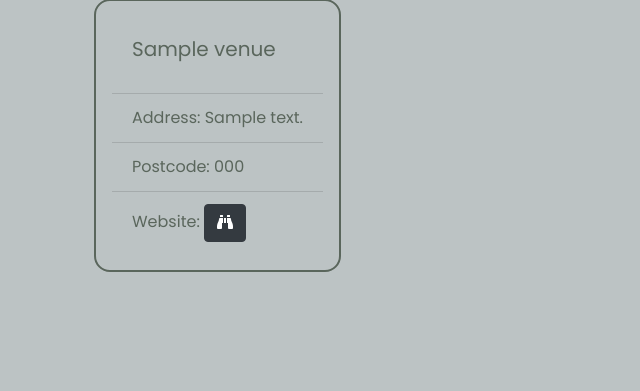
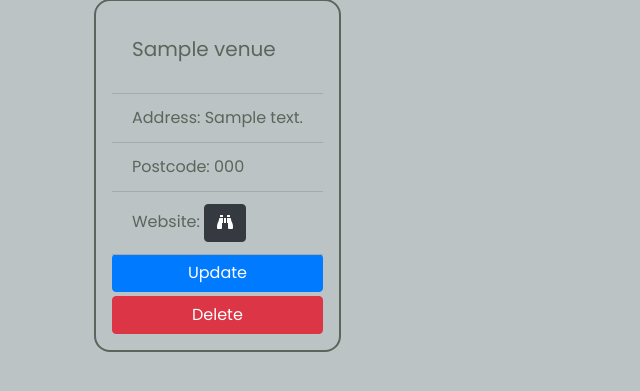
Before and after one commit to Code-Institute-Submissions/Adammcadam-local_events, a Flask app: page /venues in a window 1280 px wide. Shown: the part 163-554 px from the top of the page, without its empty margins (0-640 px from the left). Run offline with Flask 2, Linux system fonts and the light colour scheme; a database or web service that is not in the repository returns one stand-in record (values such as "Sample title"); some libraries are stand-ins or nearby versions.

Commit message:
added routes for updating and deleteing venues

```diff
--- a/local_events/routes.py
+++ b/local_events/routes.py
@@ -56,8 +56,6 @@ def update_band(band_id):
         }, {
             '$set' :  {
                 'band_name' : request.form['band_name'],
-                'event_date' : request.form['event_date'],
-                'is_headlining' : request.form['is_headlining'],
                 'band_logo' : request.form['band_logo']
             }
         })
@@ -65,7 +63,6 @@ def update_band(band_id):
         return redirect(url_for('band', band_id=band._id))
     elif request.method == 'GET':
         form.band_name.data = band.band_name
-        form.event_date.data = band.event_date
     return render_template('create_gig.html', title='Update Gig', form=form)
 
 @app.route('/gig/<band_id>/delete', methods=['POST'])
@@ -105,6 +102,38 @@ def create_venue():
         return redirect(url_for('home'))
     return render_template('create_venue.html', title='Create Venue', form=form)
 
+@app.route('/venues/<venue_id>/update', methods=['GET', 'POST'])
+def update_venue(venue_id):
+    venues_collection = mongo.db.venues
+    venue = venues_collection.find_one_or_404({"_id": ObjectId(venue_id)})
+    form = CreateVenueForm()
+    if request.method == 'POST' and form.validate_on_submit():
+        venue.update_one({
+            '_id' : ObjectId(venue_id)
+        }, {
+            '$set' :  {
+                'venue_name' : request.form['venue_name'],
+                'address' : request.form['address'],
+                'postcode' : request.form['postcode'],
+                'website' : request.form['website'],
+            }
+        })
+        flash(f'Venue updated for {form.venue_name.data}!', 'success')
+        return redirect(url_for('venues'))
+    elif request.method == 'GET':
+        form.venue_name.data = venue.venue_name
+        form.address.data = venue.address
+        form.postcode.data = venue.postcode
+        form.website.data = venue.website
+    return render_template('create_venue.html', title='Update Gig', form=form)
+
+@app.route('/venues/<venue_id>/delete', methods=['POST'])
+def venue_band(venue_id):
+    venues_collection = mongo.db.venues
+    venues_collection.delete_one({"_id": ObjectId(band_id)})
+    flash(f'Venue deleted!', 'success')
+    return redirect(url_for('venues'))
+
 
 @app.errorhandler(404)
 def handle_404(exception):
--- a/local_events/static/css/style.css
+++ b/local_events/static/css/style.css
@@ -192,7 +192,7 @@ h1, h2, h3, h4, h5, h6 {
 .content-section {
     background: #BCC3C4;
     padding: 10px 20px;
-    border: 2px solid #BCC3C4;
+    border: 2px solid #5A665C;
     border-radius: 1rem;
     margin-bottom: 25px;
 }
@@ -210,7 +210,7 @@ h1, h2, h3, h4, h5, h6 {
 
 .list-group-item {
     background: #BCC3C4;
-    color: #5A665C
+    color: #5A665C;
     text-align: left;
 }
 
@@ -227,7 +227,7 @@ legend {
 }
 
 .form-control-label {
-    color: #BCC3C4;
+    color: #5A665C;
 }
 
 .card-img-top {
--- a/local_events/templates/home.html
+++ b/local_events/templates/home.html
@@ -9,12 +9,10 @@
                     <h5 class="card-title">{{ band.band_name }}</h5>
                 </div>
                 <ul class="list-group list-group-flush">
-                    <li class="list-group-item">When: {{ band.event_date }}</li>
                     <li class="list-group-item">Views: {{ band.views }}</li>
                 </ul>
                 <div class="card-body">
-                    <a href="{{ url_for('band', band_id=band._id )}}" class="btn btn-light">Band link</a>
-                    <a href="#" class="btn btn-light">Venue link</a>
+                    <a href="{{ url_for('band', band_id=band._id )}}" class="btn btn-dark">Band link</a>
                 </div>
             </div>
         {% endfor %}
--- a/local_events/templates/venues.html
+++ b/local_events/templates/venues.html
@@ -16,6 +16,8 @@
                 <li class="list-group-item">Postcode: {{ venue.postcode }}</li>
                 <li class="list-group-item">Website: <a class="btn btn-dark" target="_blank" href="{{ venue.website }}"><i class="fas fa-binoculars"></i></a></li>
             </ul>
+            <a href="" class="btn btn-primary mb-1">Update</a>
+            <a href="" class="btn btn-danger">Delete</a>
         </div>
     {% endfor %}
 {% endblock %}
```
